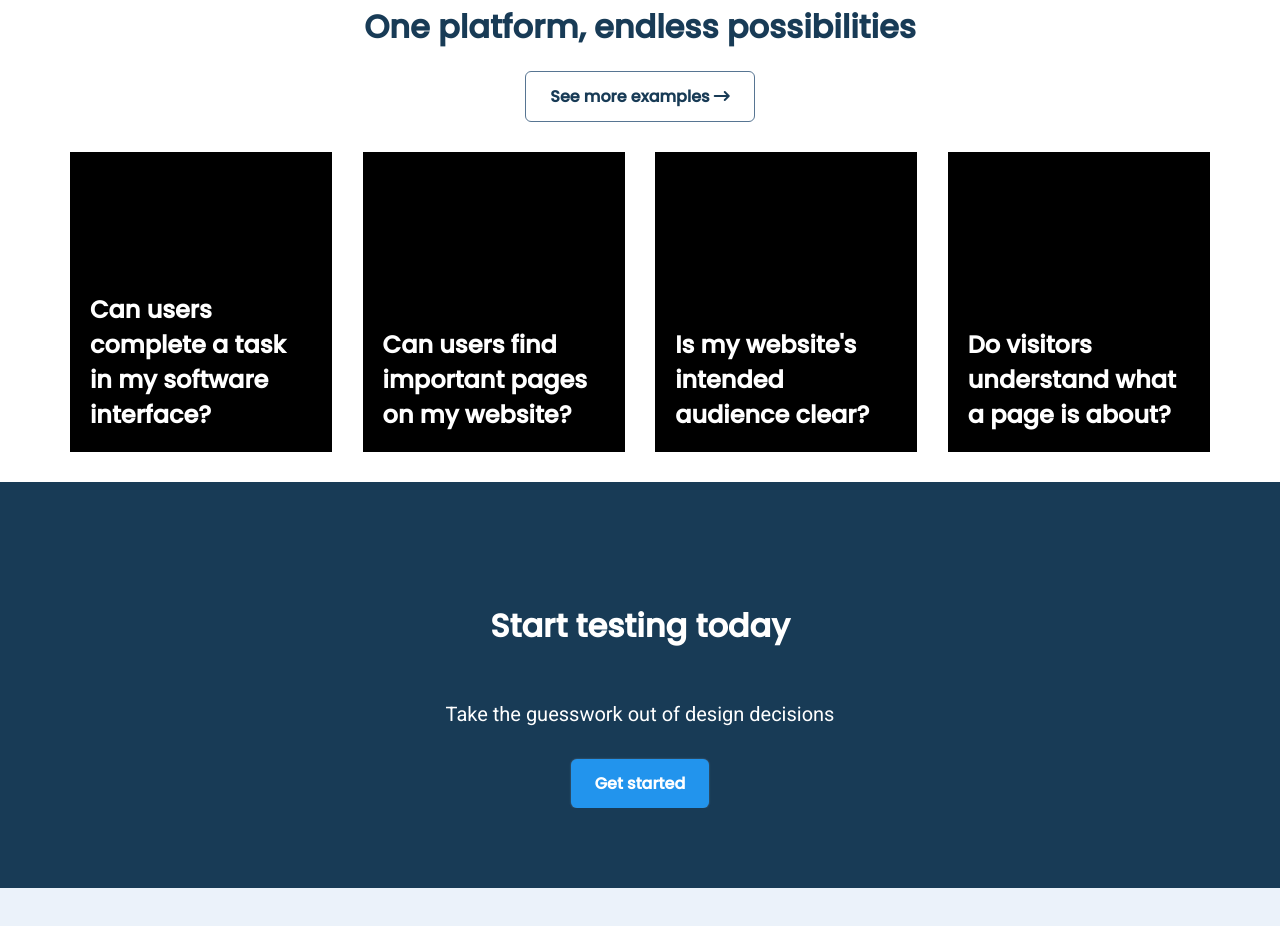
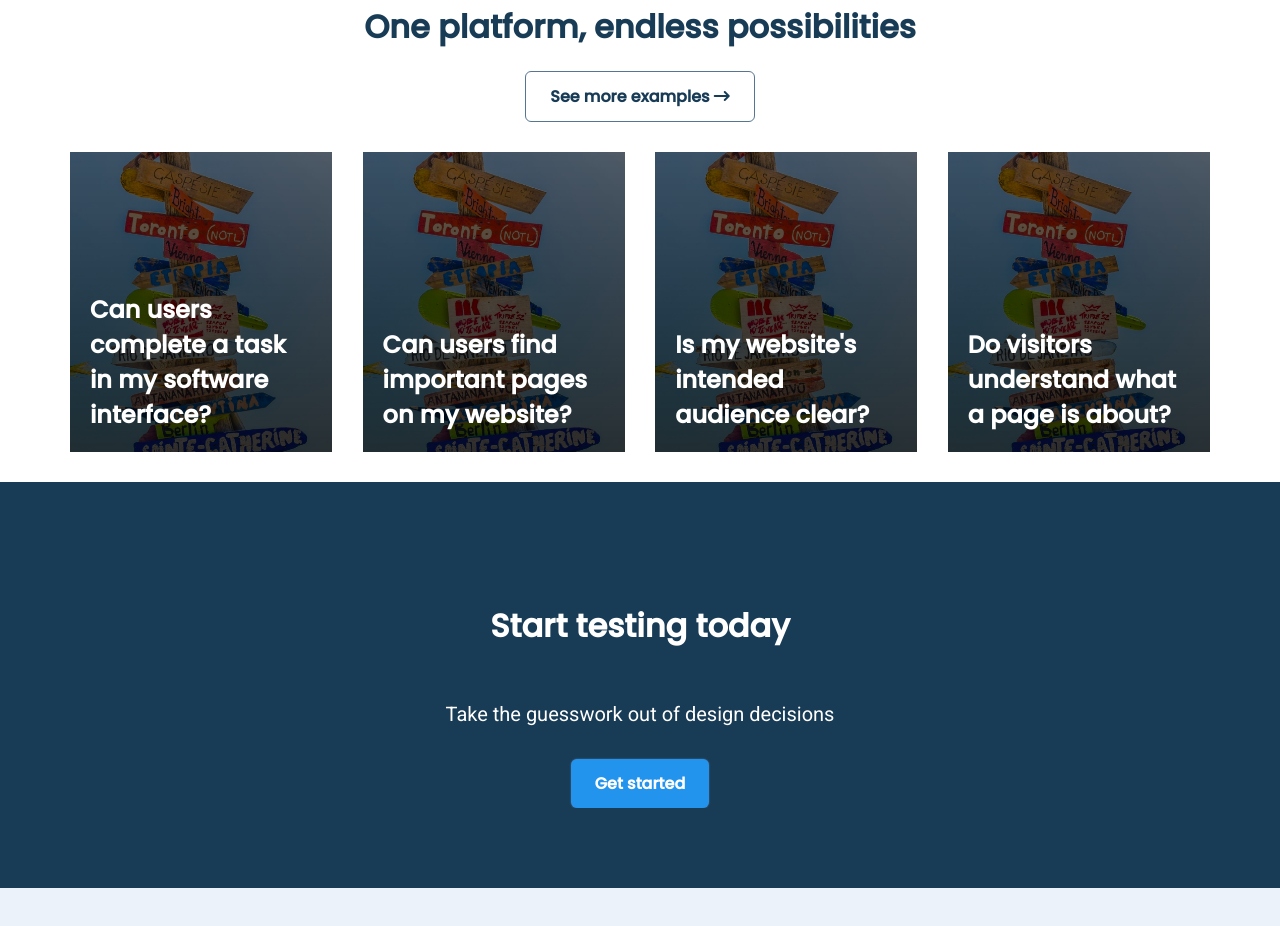
Before and after one commit to NewCodingDev/Responsive-Website-design-by-Abhishek, a plain HTML site: page index.html in a window 1280 px wide. Shown: the part 3156-4082 px from the top of the page. Drawn offline with Linux system fonts and the light colour scheme; files whose address does not match are found by name.

Commit message:
Update style.css

```diff
--- a/style.css
+++ b/style.css
@@ -235,7 +235,7 @@ a {
     position: relative;
     height: 300px;
     background: black;
-    background:linear-gradient(rgb(0,0,0,.6),rgb(0,0,0,.8)), url(/asset 37.jpeg);
+    background:linear-gradient(rgb(0,0,0,.6),rgb(0,0,0,.8)), url("asset 37.jpeg");
     background-size: cover;
 }
 
```
